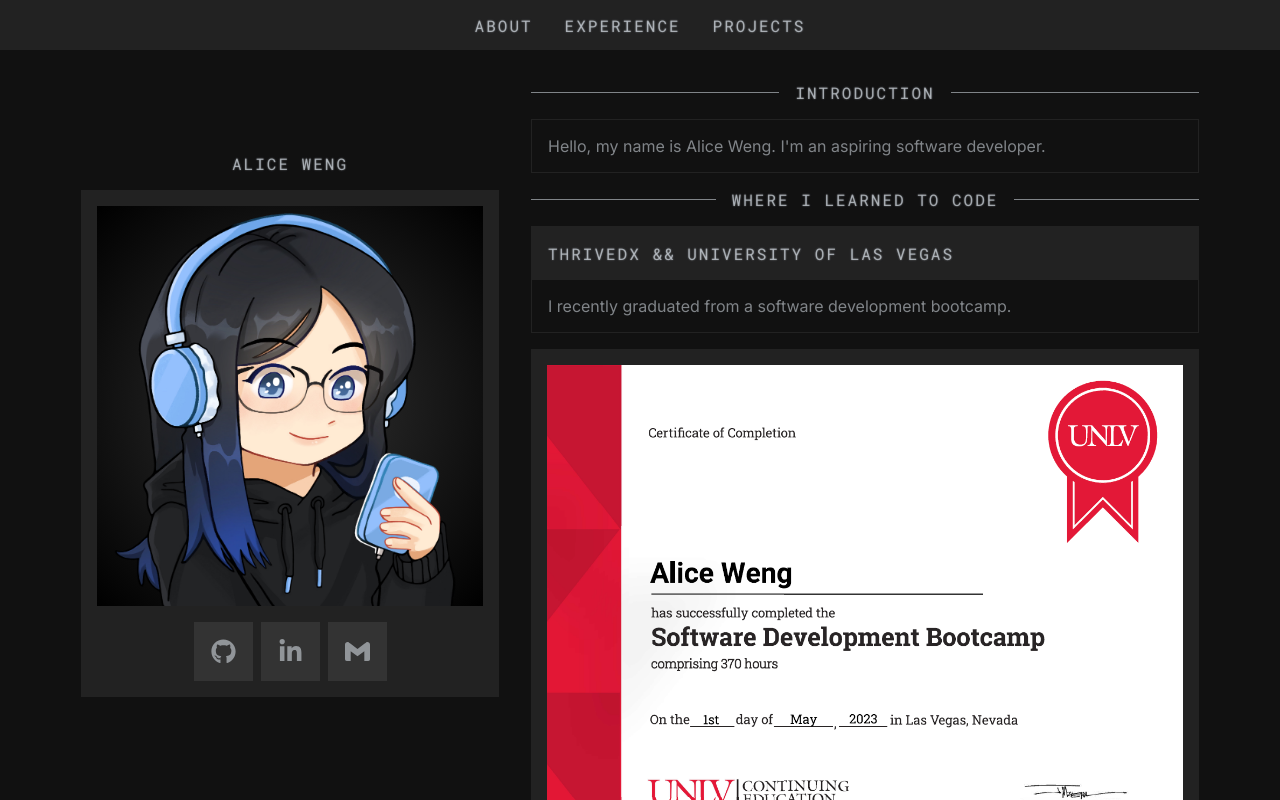
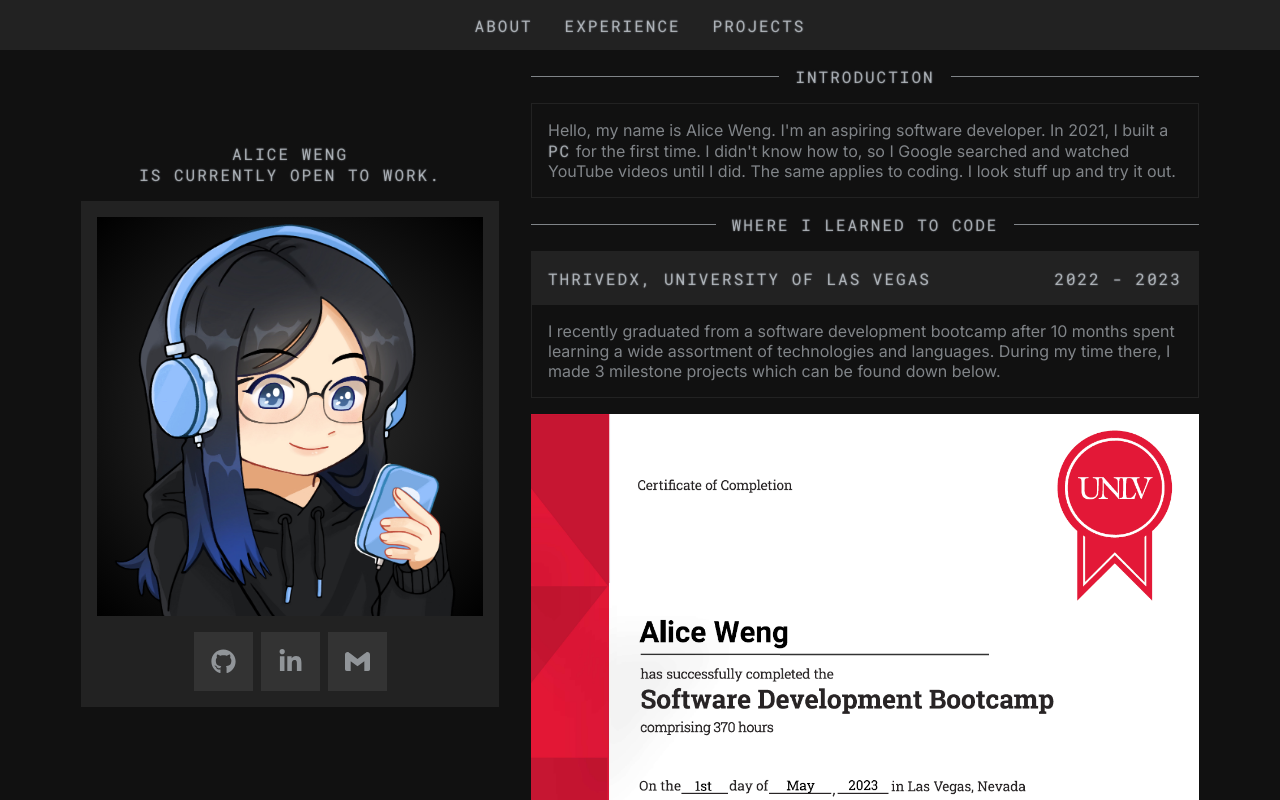
Before and after one commit to AliceWeng/Portfolio, a React (Vite) app: page / in a window 1280 px wide. Shown: the top 800 px of the page. Built offline with nearby package versions, Linux system fonts and the light colour scheme.

Commit message:
added width and height to imgs and more text to sections

```diff
--- a/src/App.css
+++ b/src/App.css
@@ -20,16 +20,20 @@ body {
 ul {
   list-style: none;
 }
+h1, h2, h3 {
+  font-size: 1em;
+  font-weight: lighter;
+}
 a, h1, h2, h3 {
-  font-size: 1em;
-  color: var(--ice);
-  transition: 300ms;
   letter-spacing: 2px;
-  font-weight: lighter;
-  text-decoration: none;
   text-transform: uppercase;
   text-shadow: 0 0 .1em var(--ice);
   font-family: "Roboto Mono", monospace;
+}
+a {
+  color: var(--ice);
+  transition: 300ms;
+  text-decoration: none;
 }
 a:hover {
   color: aliceblue;
@@ -52,6 +56,7 @@ header {
 main {
   width: 700px;
   padding: 1em;
+  padding-top: 0;
 }
 @media (min-width: 1150px) {
   header {
@@ -60,15 +65,15 @@ main {
     max-height: 100vh;
   }
   main {
-    padding-top: calc(50px + 1em);
+    padding-top: 50px;
   }
 }
-@media (max-height: 625px) {
+@media (max-height: 645px) {
   header {
     justify-content: flex-start;
   }
 }
-/* Nav.jsx */
+/* nav */
 nav {
   top: 0;
   left: 0;
@@ -82,7 +87,6 @@ nav {
 }
 nav ul {
   display: flex;
-  transition: 300ms;
 }
 nav a {
   padding: 1em;
@@ -97,6 +101,7 @@ nav a {
     right: 0;
     bottom: 0;
     position: fixed;
+    transition: 300ms;
     align-items: center;
     background: var(--two);
     flex-direction: column;
@@ -179,13 +184,11 @@ nav a {
     display: none;
   }
 }
-h1 {
-  margin-bottom: 1em;
-}
-/* Polaroid.jsx */
+/* header */
 .polaroid {
   padding: 1em;
   display: flex;
+  margin-top: 1em;
   align-items: center;
   flex-direction: column;
   background: var(--two);
@@ -205,8 +208,6 @@ h1 {
 .polaroid a {
   padding: 1em;
   display: flex;
-  color: var(--ice);
-  transition: 300ms;
   background: var(--three);
   border: 1px solid transparent;
 }
@@ -228,14 +229,20 @@ h1 {
   color: aliceblue;
   clip-path: inset(1px 1px);
 }
+/* main */
 section {
   margin-top: 1em;
   scroll-margin-top: 4em;
 }
 h2 {
   display: flex;
+  text-align: center;
   align-items: center;
-  white-space: nowrap;
+}
+@media (min-width: 400px) {
+  h2 {
+    white-space: nowrap;
+  }
 }
 h2::before, h2::after {
   content: "";
@@ -249,6 +256,17 @@ h2::before {
 h2::after {
   margin-left: 1em;
 }
+h3 {
+  padding: 1em;
+  display: flex;
+  align-items: center;
+  background: var(--two);
+  justify-content: space-between;
+}
+h3 span {
+  margin-left: 1em;
+  text-align: right;
+}
 .container {
   margin-top: 1em;
   border: 1px solid var(--two);
@@ -259,14 +277,7 @@ h2::after {
 #experience img {
   width: 100%;
   height: auto;
-  padding: 1em;
   margin-top: 1em;
-  background: var(--two);
-}
-h3 {
-  padding: 1em;
-  font-size: 1em;
-  background: var(--two);
 }
 .stack {
   display: flex;
--- a/src/App.jsx
+++ b/src/App.jsx
@@ -14,7 +14,7 @@ function App() {
           <header>
             <Nav/>
             <h1>
-              <Link to="/">Alice Weng</Link>
+              <Link to="/">Alice Weng</Link><br/> is currently open to work.
             </h1>
             <Polaroid/>
           </header>
--- a/src/Components/About.jsx
+++ b/src/Components/About.jsx
@@ -6,7 +6,12 @@ function About() {
             <h2>Introduction</h2>
             <div className="container">
                 <p>
-                    Hello, my name is Alice Weng. I'm an aspiring software developer.
+                    Hello, my name is Alice Weng.
+                    I'm an aspiring software developer.
+                    In 2021, I built a <Link to="https://pcpartpicker.com/list/8jNcXb" target="_blank" rel="noopener noreferrer">PC</Link> for the first time.
+                    I didn't know how to, so I Google searched and watched YouTube videos until I did.
+                    The same applies to coding.
+                    I look stuff up and try it out.
                 </p>
             </div>
         </section>
--- a/src/Components/Experience.jsx
+++ b/src/Components/Experience.jsx
@@ -8,15 +8,16 @@ function Experience() {
             <div className="container">
                 <h3>
                     <Link to="https://digitalskills.unlv.edu/software-development-bootcamp" target="_blank" rel="noopener noreferrer">
-                        ThriveDX <span aria-label="and">&&</span> University of Las Vegas
+                        ThriveDX, University of Las Vegas
                     </Link>
+                    <span aria-label="2022 to 2023">2022 - 2023</span>
                 </h3>
                 <p>
-                    I recently graduated from a software development bootcamp.
-
+                    I recently graduated from a software development bootcamp after 10 months spent learning a wide assortment of technologies and languages.
+                    During my time there, I made 3 milestone projects which can be found down below.
                 </p>
             </div>
-            <img src={certificate} alt="certificate of completion"/>
+            <img src={certificate} alt="certificate of completion" width="668" height="516.41"/>
         </section>
     )
 }
--- a/src/Components/Nav.jsx
+++ b/src/Components/Nav.jsx
@@ -1,18 +1,15 @@
-import { useState, useRef } from "react";
+import { useState } from "react";
 import { HashLink } from "react-router-hash-link";
 
 function Nav() {
     const [active, setActive] = useState(false);
-
-    const hamburgerRef = useRef();
 
     return (
         <nav>
             <button
                 className={`${active ? "close" : "open"} hamburger`}
                 aria-label={`${active ? "close" : "open"} menu`}
-                onClick={() => setActive(!active)}
-                ref={hamburgerRef}>
+                onClick={() => setActive(!active)}>
             </button>
             <ul className={active ? null : "hidden"} aria-label="jump to section of page">
                 <li>
@@ -24,8 +21,6 @@ function Nav() {
                 <li>
                     <HashLink to="#projects" onClick={() => setActive(false)} smooth>Projects</HashLink>
                 </li>
-                {/* focus trap - https://stackoverflow.com/a/75300986 */}
-                <span tabIndex="0" aria-hidden="true" onFocus={() => hamburgerRef.current.focus()}></span>
             </ul>
         </nav>
     )
--- a/src/Components/Polaroid.jsx
+++ b/src/Components/Polaroid.jsx
@@ -4,7 +4,8 @@ import pfp from "../images/pfp.png";
 function Polaroid() {
     return (
         <div className="polaroid">
-            <img src={pfp} alt="profile picture"/>
+            {/* I commissioned this art from Etsy, but I can't find the artist anymore. */}
+            <img src={pfp} alt="profile picture" width="386" height="399.39"/>
             <ul aria-label="social media">
                 <li>
                     <Link to="https://github.com/aliceweng" target="_blank" rel="noopener noreferrer">
```
